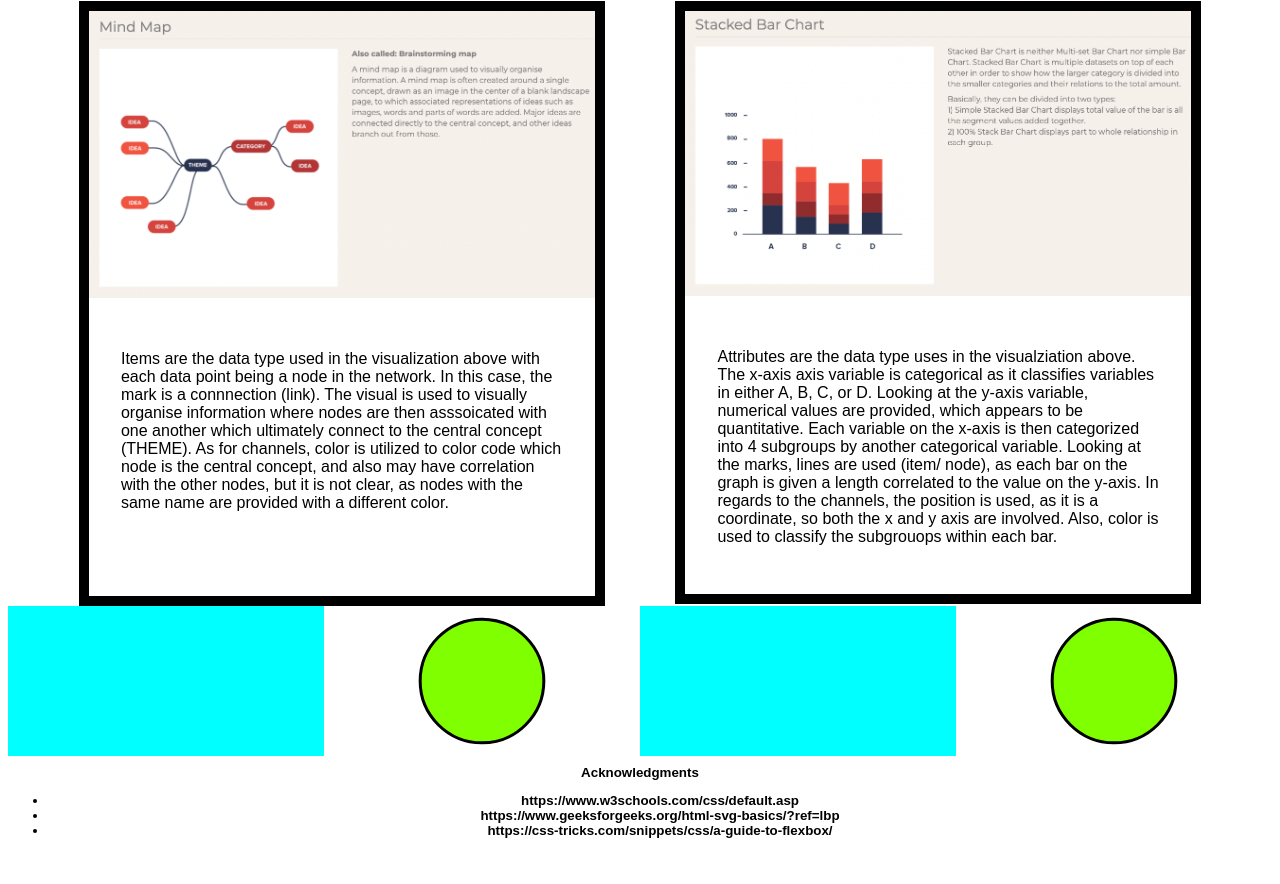
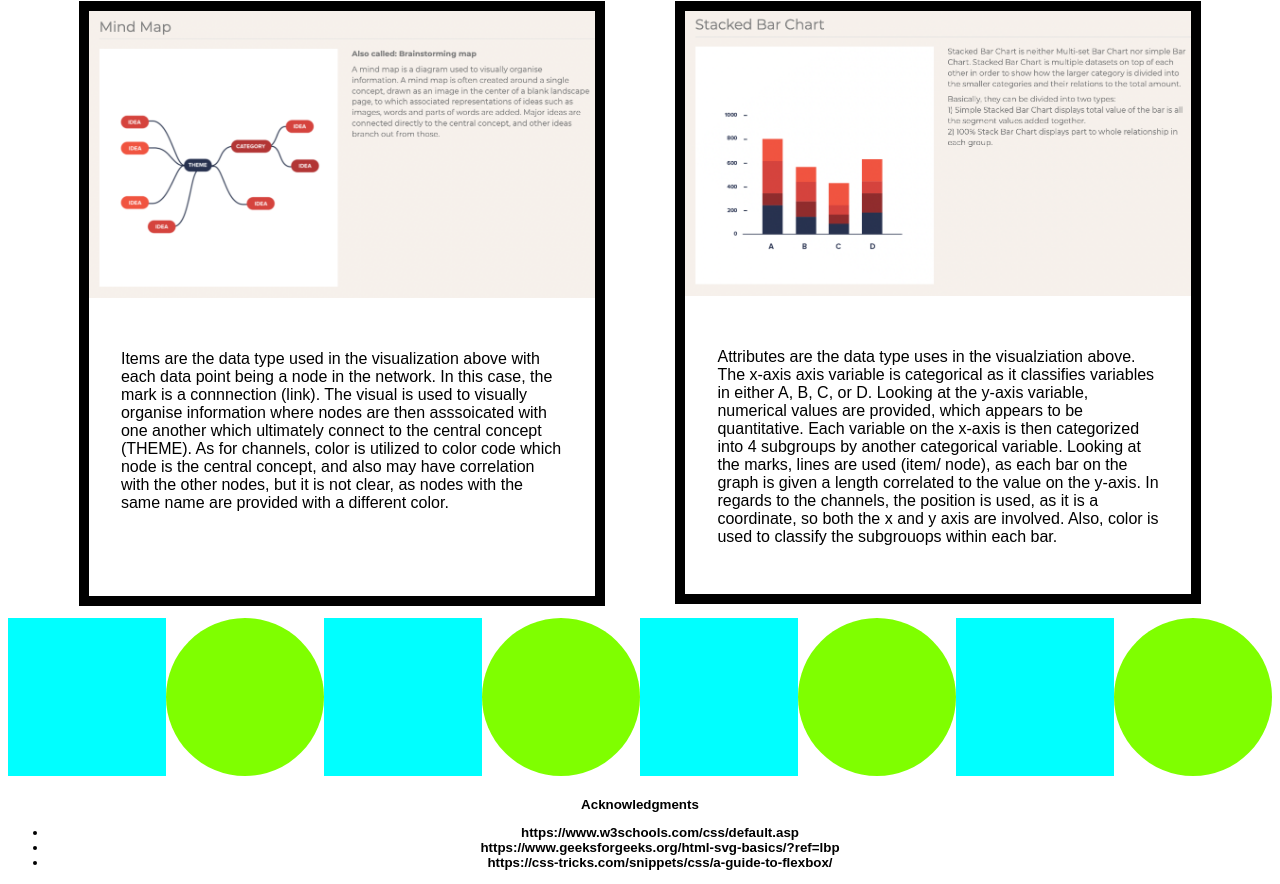
Before and after one commit to DS4200-S22/hw-03-nikola-and-justin, a plain HTML site: page index.html in a window 1280 px wide. Shown: the part 719-1603 px from the top of the page. Before the commit the page ends 1571 px from the top, so only its background shows below. Drawn offline with Linux system fonts and the light colour scheme.

Commit message:
Update index.html

```diff
--- a/index.html
+++ b/index.html
@@ -42,19 +42,30 @@
 </div>
 
 <div class="flex-container2">
-    <svg height="100%" width="100%" >
-        <rect class="rect" width="100%" height="100%" ></rect>
+    <svg width="182" height="182" viewBox = "0 0 100 100" >
+        <rect class="rect" x=0 y=0 width="100" height="100" ></rect>
     </svg>
-    <svg width="100%" height="100%" >
-        <circle class="circle" cx="50%" cy="50%" r="25%" stroke="black" stroke-width="3" fill="red" />
+    <svg width="182" height="182" viewBox = "0 0 100 100">
+        <circle class="circle" cx="50" cy="50" r="50" fill="red" />
     </svg>
-    <svg height="100%" width="100%" >
-        <rect class="rect" width="100%" height="100%"></rect>
+    <svg height="182" width="182" viewBox = "0 0 100 100" >
+        <rect class="rect" x=0 y=0 width="100" height="100"></rect>
     </svg>
-    <svg width="100%" height="100%" >
-        <circle class="circle" cx="50%" cy="50%" r="25%" stroke="black" stroke-width="3" fill="red" />
+    <svg width="182" height="182" viewBox = "0 0 100 100">
+        <circle class="circle" cx="50" cy="50" r="50"  fill="red" />
     </svg>
-
+    <svg height="182" width="182" viewBox = "0 0 100 100" >
+        <rect class="rect" x=0 y=0  width="100" height="100"></rect>
+    </svg>
+    <svg width="182" height="182" viewBox = "0 0 100 100">
+        <circle class="circle" cx="50" cy="50" r="50"  fill="red" />
+    </svg>
+    <svg height="182" width="182" viewBox = "0 0 100 100" >
+        <rect class="rect" x=0 y=0  width="100" height="100"></rect>
+    </svg>
+    <svg width="182" height="182" viewBox = "0 0 100 100">
+        <circle class="circle" cx="50" cy="50" r="50" fill="red" />
+    </svg>
 
 
 
```
